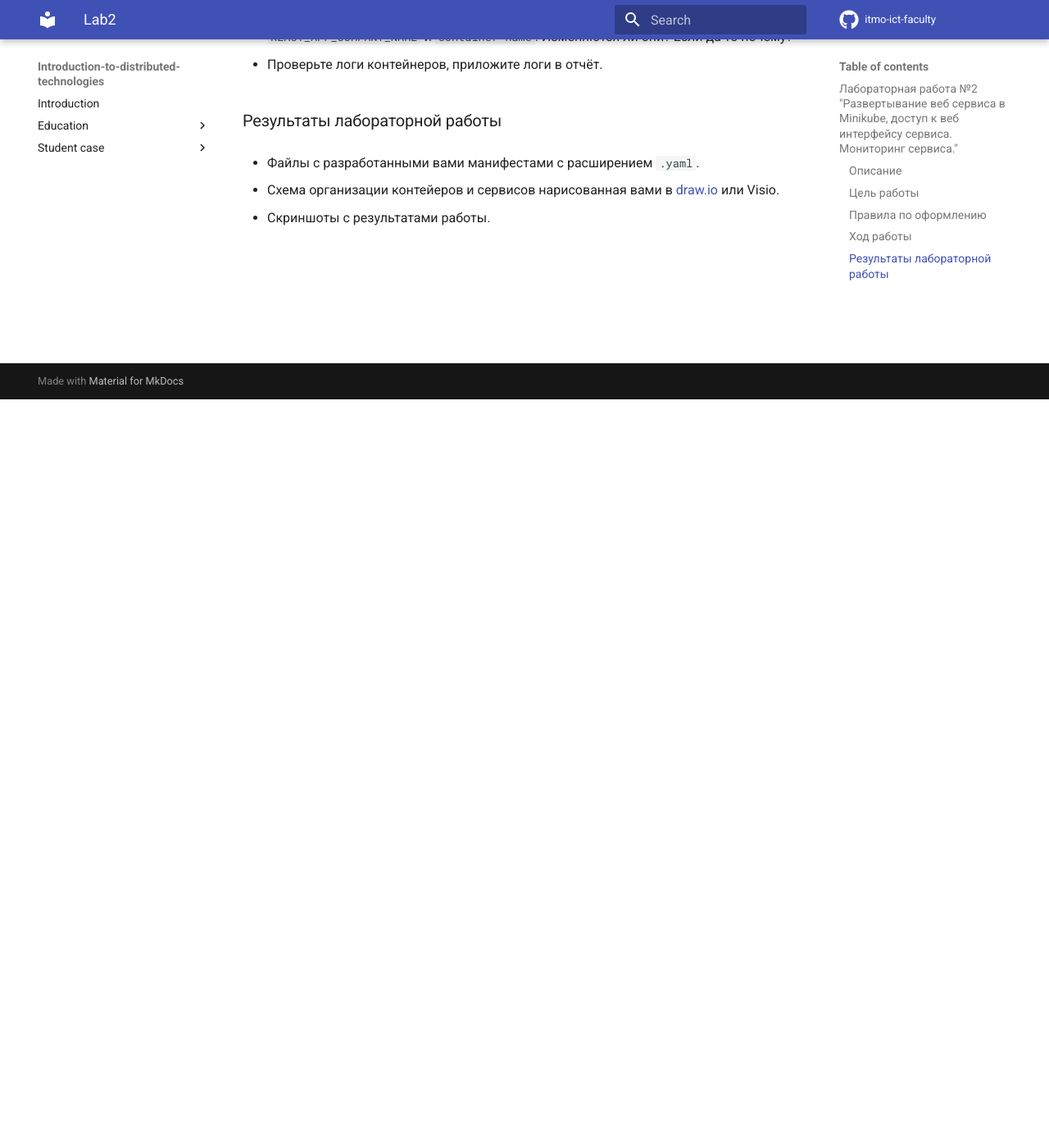
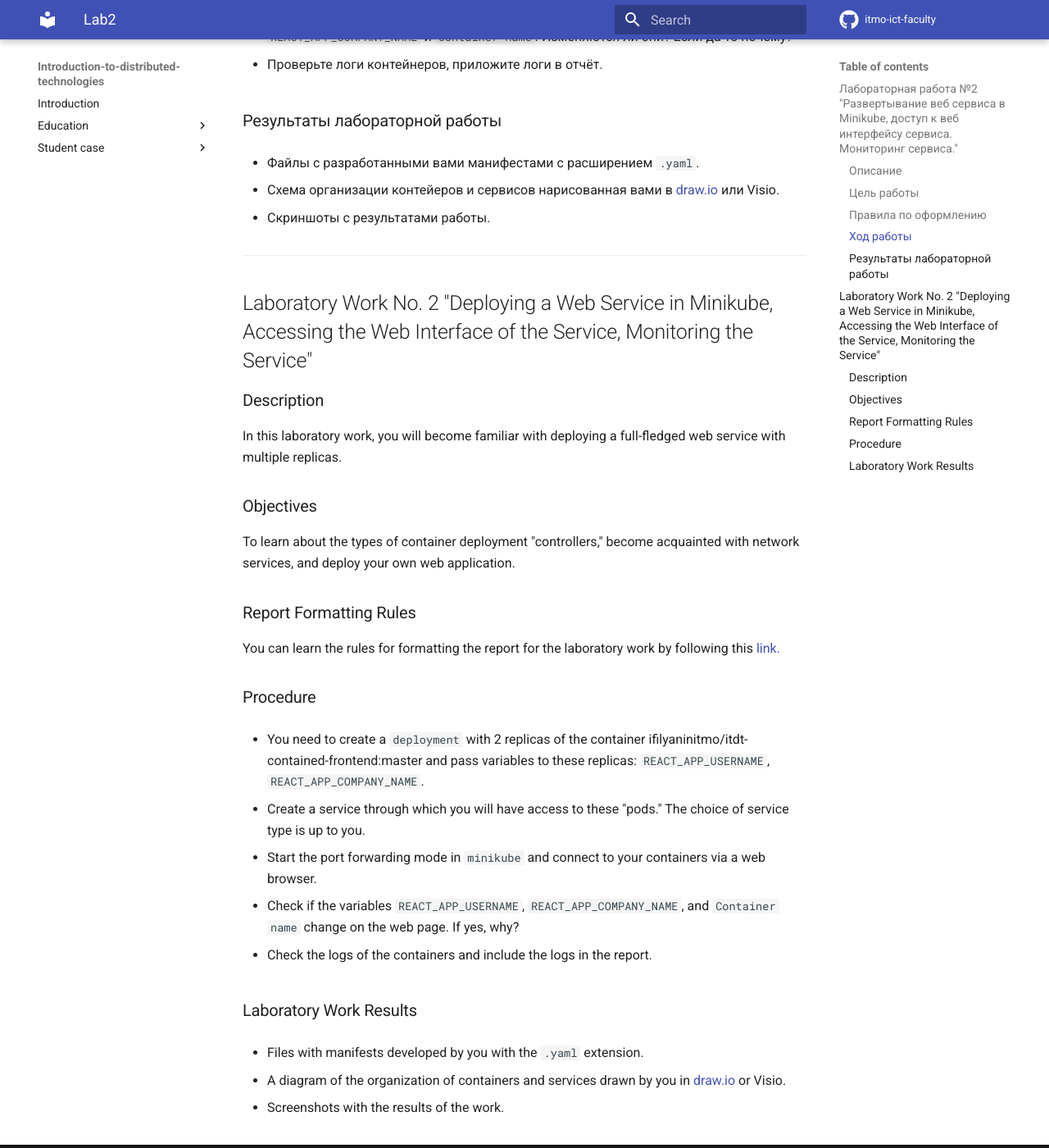
Before and after one commit to itmo-ict-faculty/introduction-to-distributed-technologies, an MkDocs documentation site: the page built from docs/education/labs2023_2024/lab2/lab2.md, in a window 1280 px wide and 1400 px high, scrolled down 913 px. Shown: the whole window at 82% size. Built offline with MkDocs 1.6.1 and Material for MkDocs 9.7.7, drawn with Linux system fonts in a browser that asks for light colours; comment, search, counter and statistics services are not loaded.

Commit message:
Updated lab2.md
eng version's added

```diff
--- a/docs/education/labs2023_2024/lab2/lab2.md
+++ b/docs/education/labs2023_2024/lab2/lab2.md
@@ -31,3 +31,40 @@
 - Схема организации контейеров и сервисов нарисованная вами в [draw.io](https://app.diagrams.net) или Visio.
 
 - Скриншоты c результатами работы.
+
+
+------
+
+
+## Laboratory Work No. 2 "Deploying a Web Service in Minikube, Accessing the Web Interface of the Service, Monitoring the Service"
+### Description
+
+In this laboratory work, you will become familiar with deploying a full-fledged web service with multiple replicas.
+
+### Objectives
+
+To learn about the types of container deployment "controllers," become acquainted with network services, and deploy your own web application.
+
+### Report Formatting Rules
+
+You can learn the rules for formatting the report for the laboratory work by following this [link.](../reportdesign.md)
+
+
+### Procedure
+
+- You need to create a `deployment` with 2 replicas of the container ifilyaninitmo/itdt-contained-frontend:master and pass variables to these replicas: `REACT_APP_USERNAME`, `REACT_APP_COMPANY_NAME`.
+
+- Create a service through which you will have access to these "pods." The choice of service type is up to you.
+
+- Start the port forwarding mode in `minikube` and connect to your containers via a web browser.
+
+- Check if the variables `REACT_APP_USERNAME`, `REACT_APP_COMPANY_NAME`, and `Container name` change on the web page. If yes, why?
+
+- Check the logs of the containers and include the logs in the report.
+
+### Laboratory Work Results
+- Files with manifests developed by you with the `.yaml` extension.
+
+- A diagram of the organization of containers and services drawn by you in [draw.io](https://app.diagrams.net) or Visio.
+
+- Screenshots with the results of the work.
```
